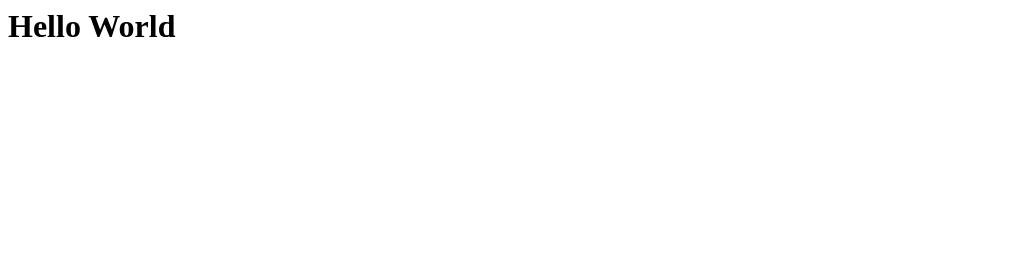
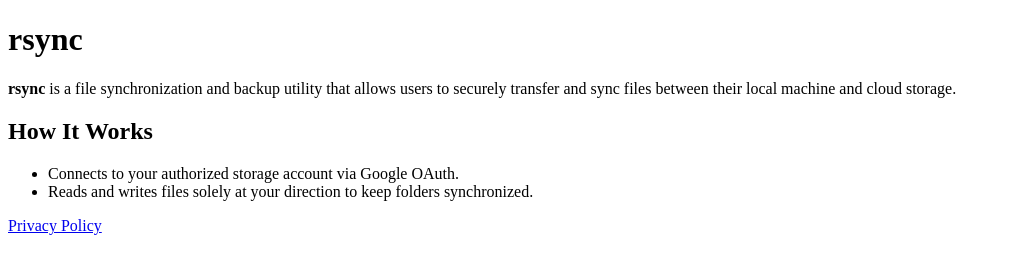
Before and after one commit to comcat3788/test-site, a plain HTML site: page index.html in a window 1280 px wide. Shown: the whole page, without its empty margins (0-1011 px from the left). Drawn offline with Linux system fonts and the light colour scheme.

Commit message:
Update index.html

```diff
--- a/index.html
+++ b/index.html
@@ -1 +1,20 @@
-<h1>Hello World</h1>
+<!DOCTYPE html>
+<html lang="en">
+<head>
+  <meta charset="UTF-8">
+  <meta name="viewport" content="width=device-width, initial-scale=1.0">
+  <title>rsync - File Synchronization Tool</title>
+</head>
+<body>
+  <h1>rsync</h1>
+  <p><strong>rsync</strong> is a file synchronization and backup utility that allows users to securely transfer and sync files between their local machine and cloud storage.</p>
+
+  <h2>How It Works</h2>
+  <ul>
+    <li>Connects to your authorized storage account via Google OAuth.</li>
+    <li>Reads and writes files solely at your direction to keep folders synchronized.</li>
+  </ul>
+
+  <p><a href="./privacy.html">Privacy Policy</a></p>
+</body>
+</html>
```
